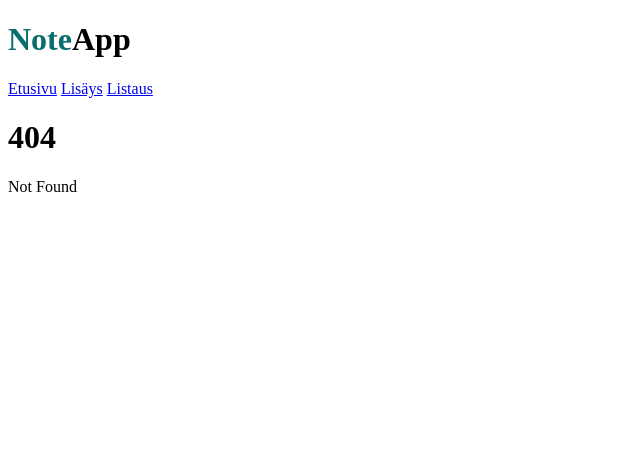
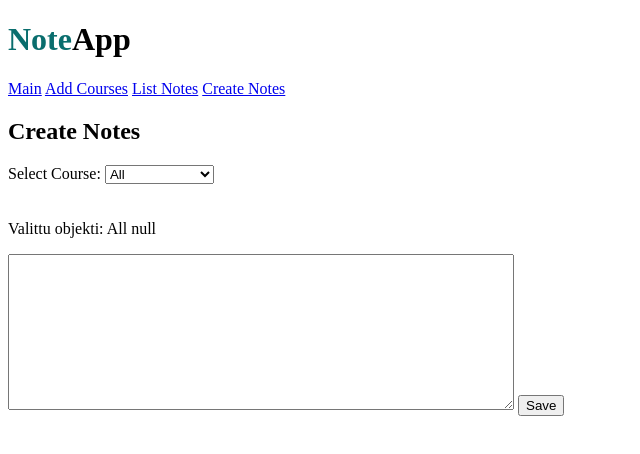
Before and after one commit to Rasmus1000/Note-App, a SvelteKit app: page /notes in a window 1280 px wide. Before the commit this address had no page. Shown: the top 454 px of the page, without its empty margins (0-640 px from the left). Built offline with nearby package versions, Linux system fonts and the light colour scheme.

Commit message:
Muistiinpanojen luonti

```diff
--- a/src/lib/courseStore.js
+++ b/src/lib/courseStore.js
@@ -11,7 +11,7 @@ function createCourses(){
         update((courses) => {
             let id = courses.length - 1;
             return [...courses, {nimi: course, id: id}]
-        })
+        });
     }
 
     return {
--- /dev/null
+++ b/src/lib/noteStore.js
@@ -0,0 +1,25 @@
+// @ts-nocheck
+import { writable } from "svelte/store";
+import og_notes from "./notes.json";
+
+function createNotes(){
+    const { subscribe, set, update } = writable(og_notes);
+
+    const add_note = (note) => {
+        update((notes) => {
+            let nid = notes.length;
+            //let {text, timestamp, nimi, id} = note;
+            //let course = {nimi, id};
+            return [...notes, {nid, ...note}]
+        });
+    }
+
+    return {
+        subscribe,
+        //add: (note) => update((notes) => [...notes, note]),
+        add: add_note,
+        reset: () => set([])
+    }
+}
+
+export const notes = createNotes();
--- a/src/lib/notes.json
+++ b/src/lib/notes.json
@@ -1,6 +1,6 @@
 [
-    {"id": 0, "text": "Console.log() log messageja", "timestamp": "2023-12-17T13:11:13", "course": {"nimi": "JavaScript", "id": 0}},
-    {"id": 1, "text": "Käytä aina git status", "timestamp": "2023-12-17T13:11:13", "course": {"nimi": "Versionhallinta", "id": 1}},
-    {"id": 2, "text": "Prata du svenska", "timestamp": "2023-12-17T13:11:13", "course": {"nimi": "Ruotsi", "id": 2}},
-    {"id": 3, "text": "new Date() luo uuden date objektin", "timestamp": "2023-12-17T13:11:13", "course": {"nimi": "JavaScript", "id": 0}}
+    {"nid": 0, "text": "Console.log() log messageja", "timestamp": "2023-12-17T13:11:13", "course": {"nimi": "JavaScript", "id": 0}},
+    {"nid": 1, "text": "Käytä aina git status", "timestamp": "2023-12-17T13:11:13", "course": {"nimi": "Versionhallinta", "id": 1}},
+    {"nid": 2, "text": "Prata du svenska", "timestamp": "2023-12-17T13:11:13", "course": {"nimi": "Ruotsi", "id": 2}},
+    {"nid": 3, "text": "new Date() luo uuden date objektin", "timestamp": "2023-12-17T13:11:13", "course": {"nimi": "JavaScript", "id": 0}}
 ]
--- a/src/routes/+layout.svelte
+++ b/src/routes/+layout.svelte
@@ -1,8 +1,10 @@
 <h1><span>Note</span>App</h1>
 <nav>
-    <span><a href="/">Etusivu</a></span>
-    <span><a href="/add">Lisäys</a></span>
-    <span><a href="/list">Listaus</a></span>
+    <span><a href="/">Main</a></span>
+    <span><a href="/add">Add Courses</a></span>
+    <span><a href="/list">List Notes</a></span>
+    <span><a href="/notes">Create Notes</a></span>
+
 </nav>
 <slot />
 
--- a/src/routes/Note.svelte
+++ b/src/routes/Note.svelte
@@ -1,13 +1,14 @@
 <script>
 // @ts-nocheck
 
+    export let nid;
     export let text;
     export let timestamp;
     export let course;
 </script>
 
 <div>
-    <h4>{new Date(timestamp).toLocaleDateString()} {course.nimi} (id {course.id})</h4>
+    <h4>{new Date(timestamp).toLocaleDateString()} {course.nimi} (id {course.id}) {nid}</h4>
     <p>{text}</p>
 </div>
 
--- /dev/null
+++ b/src/routes/notes/+page.svelte
@@ -0,0 +1,42 @@
+<script>
+// @ts-nocheck
+
+	import CourseSelect from "../CourseSelect.svelte";
+    import { selectedId } from "$lib/selectStore.js";
+    import { courses } from "$lib/courseStore.js";
+    import { notes } from "$lib/noteStore.js";
+
+    // @ts-ignore
+    let text;
+    // @ts-ignore
+    let idx = null;
+    selectedId.subscribe((val) => idx = val);
+    // @ts-ignore
+    $: courseName = $courses[idx]?.nimi;
+    // @ts-ignore
+    $: courseId = $courses[idx]?.id;
+    $: course = {nimi: courseName, id: courseId}
+
+    function saveNote(){
+        let timestamp = new Date().toISOString();
+        // @ts-ignore
+        let note = { text, timestamp, course };
+
+        notes.add(note);
+        text = "";
+    }
+</script>
+
+<h2>Create Notes</h2>
+
+Select Course: <CourseSelect />
+
+<textarea rows="10" bind:value={text}/>
+
+<button on:click={saveNote}>Save</button>
+
+<style>
+    textarea {
+        width: 500px;
+    }
+</style>
```
Also changed, not shown: src/routes/NoteList.svelte (+3 -4 lines).
